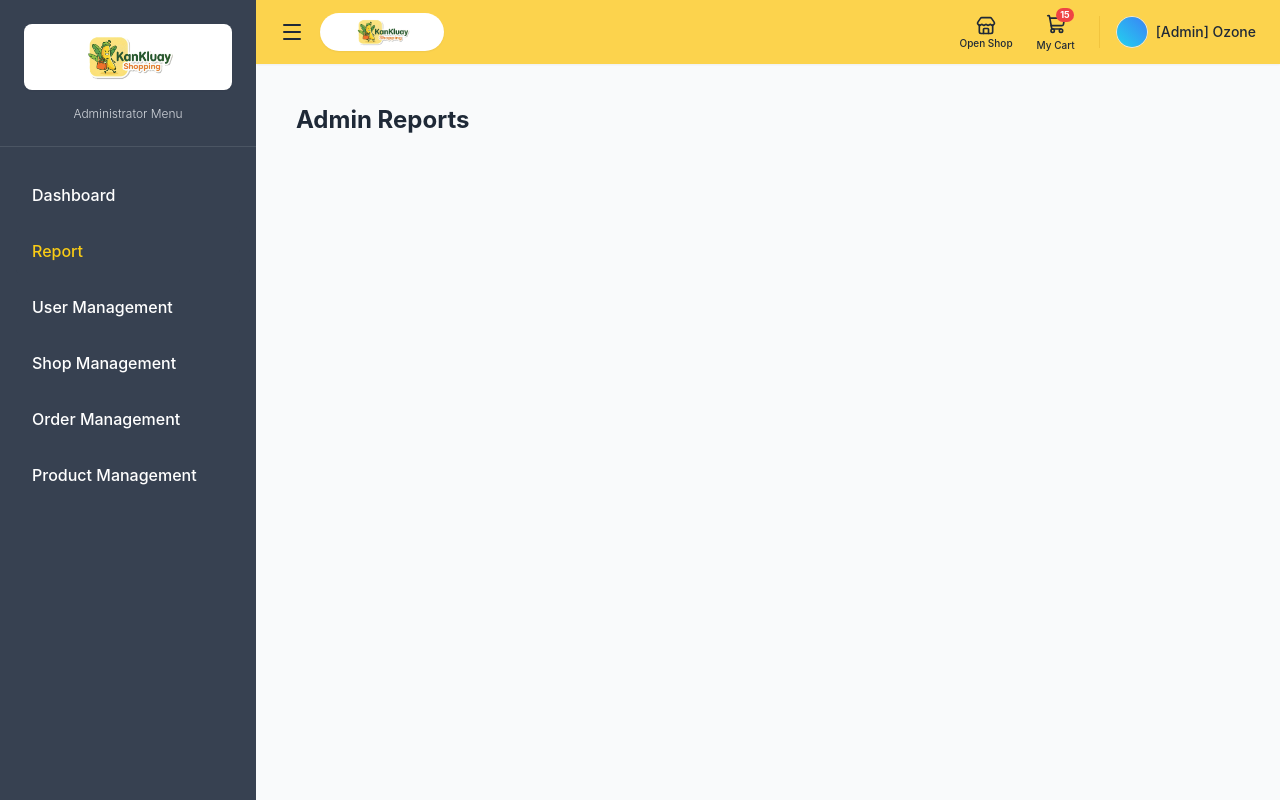
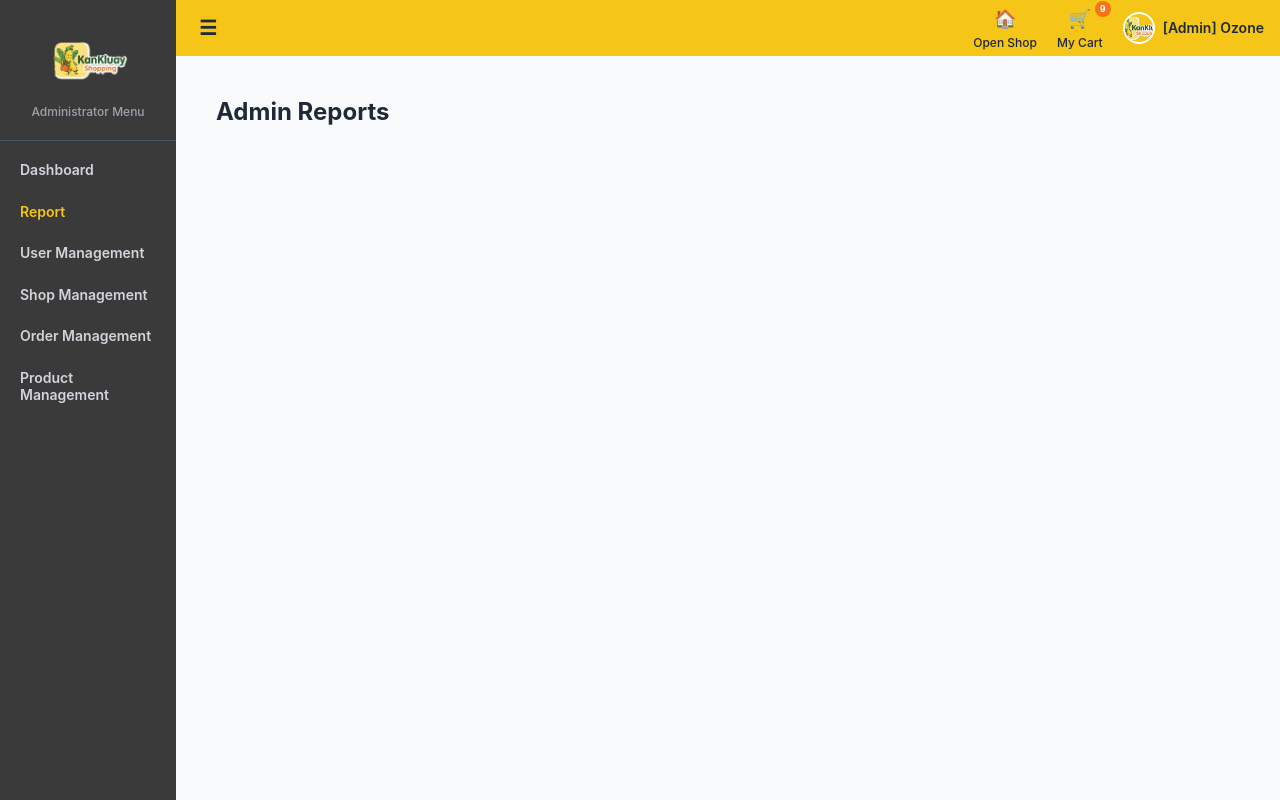
Before and after one commit to IEAR2548/KanKluay_Shopping, a Next.js app in the folder client/: page /admin/reports in a window 1280 px wide. Built offline with nearby package versions, Linux system fonts and the light colour scheme.

Commit message:
Add navbar and sidebar

```diff
--- a/client/components/admin/AdminNavbar.tsx
+++ b/client/components/admin/AdminNavbar.tsx
@@ -1,45 +1,35 @@
 'use client';
-
-import { Menu, ShoppingCart, Store } from 'lucide-react';
-import Image from 'next/image';
-import Logo from '@/components/ui/Logo';
 
 export default function AdminNavbar() {
   return (
-    <header className="h-16 bg-[#FCD34D] flex items-center justify-between px-6 shrink-0 shadow-sm z-10 sticky top-0">
-      <div className="flex items-center gap-4">
-        <button className="text-gray-800 hover:text-gray-600">
-          <Menu className="w-6 h-6" />
+    <div className="bg-[#F5C518] px-4 py-2 flex items-center gap-4 h-14">
+      <button className="text-gray-800 text-xl font-bold w-8">☰</button>
+
+      {/* Right side */}
+      <div className="ml-auto flex items-center gap-5 text-gray-800 text-xs font-medium">
+        {/* Open Shop */}
+        <button className="flex flex-col items-center gap-0.5 hover:opacity-70 transition">
+          <span className="text-lg">🏠</span>
+          <span>Open Shop</span>
         </button>
-        <div className="flex items-center bg-white rounded-full px-3 py-1 shadow-sm">
-          <Logo width={100} height={30} />
-        </div>
+
+        {/* My Cart */}
+        <button className="flex flex-col items-center gap-0.5 hover:opacity-70 transition relative">
+          <span className="text-lg">🛒</span>
+          <span className="absolute -top-1 -right-2 bg-orange-500 text-white text-[9px] rounded-full w-4 h-4 flex items-center justify-center font-bold">9</span>
+          <span>My Cart</span>
+        </button>
+
+        {/* Admin profile */}
+        <button className="flex items-center gap-2 hover:opacity-70 transition">
+          <img
+            src="/logo.png"
+            alt="Admin"
+            className="w-8 h-8 rounded-full object-cover border-2 border-white"
+          />
+          <span className="font-semibold text-sm">[Admin] Ozone</span>
+        </button>
       </div>
-
-      <div className="flex items-center gap-6">
-        <div className="flex flex-col items-center cursor-pointer text-gray-800 hover:text-gray-600">
-          <Store className="w-5 h-5 mb-0.5" />
-          <span className="text-[10px] font-medium leading-none">Open Shop</span>
-        </div>
-
-        <div className="flex flex-col items-center cursor-pointer text-gray-800 hover:text-gray-600 relative">
-          <div className="relative">
-            <ShoppingCart className="w-5 h-5 mb-0.5" />
-            <span className="absolute -top-1.5 -right-2 bg-red-500 text-white text-[9px] font-bold px-1 rounded-full">
-              15
-            </span>
-          </div>
-          <span className="text-[10px] font-medium leading-none mt-1">My Cart</span>
-        </div>
-
-        <div className="flex items-center gap-2 pl-4 border-l border-yellow-600/20 cursor-pointer">
-          <div className="w-8 h-8 rounded-full overflow-hidden bg-white border border-gray-200 flex-shrink-0">
-            {/* Avatar placeholder */}
-            <div className="w-full h-full bg-gradient-to-tr from-cyan-400 to-blue-500"></div>
-          </div>
-          <span className="text-sm font-medium text-gray-800">[Admin] Ozone</span>
-        </div>
-      </div>
-    </header>
+    </div>
   );
 }
--- a/client/components/admin/AdminSidebar.tsx
+++ b/client/components/admin/AdminSidebar.tsx
@@ -2,49 +2,45 @@
 
 import Link from 'next/link';
 import { usePathname } from 'next/navigation';
-import Logo from '@/components/ui/Logo';
+
+const NAV_ITEMS = [
+  { label: 'Dashboard',          href: '/admin/dashboard' },
+  { label: 'Report',             href: '/admin/reports' },
+  { label: 'User Management',    href: '/admin/users' },
+  { label: 'Shop Management',    href: '/admin/shops' },
+  { label: 'Order Management',   href: '/admin/orders' },
+  { label: 'Product Management', href: '/admin/products' },
+];
 
 export default function AdminSidebar() {
   const pathname = usePathname();
 
-  const navLinks = [
-    { name: 'Dashboard', href: '/admin/dashboard' },
-    { name: 'Report', href: '/admin/reports' },
-    { name: 'User Management', href: '/admin/users' },
-    { name: 'Shop Management', href: '/admin/shops' },
-    { name: 'Order Management', href: '/admin/orders' },
-    { name: 'Product Management', href: '/admin/products' },
-  ];
-
   return (
-    <aside className="w-64 bg-[#374151] text-white flex flex-col min-h-screen shrink-0">
-      <div className="p-6 flex flex-col items-center border-b border-gray-600">
-        <div className="bg-white rounded-lg p-2 w-full flex items-center justify-center mb-2 shadow-sm">
-          <Logo width={160} height={50} />
-        </div>
-        <div className="text-xs text-gray-300 mt-2 font-light">Administrator Menu</div>
+    <aside className="w-44 min-h-screen bg-[#3a3a3a] text-white flex flex-col flex-shrink-0">
+      {/* Logo */}
+      <div className="flex flex-col items-center py-5 border-b border-gray-600">
+        <img src="/logo.png" alt="KanKluay" className="w-20 h-20 object-contain" />
+        <span className="text-xs text-gray-400 mt-1 font-medium">Administrator Menu</span>
       </div>
 
-      <nav className="flex-1 py-6 px-4">
-        <ul className="space-y-2">
-          {navLinks.map((link) => {
-            const isActive = pathname.startsWith(link.href);
+      {/* Nav */}
+      <nav className="flex flex-col py-2">
+        {NAV_ITEMS.map(item => {
+          const isActive = pathname === item.href || pathname.startsWith(item.href + '/');
           return (
-              <li key={link.name}>
             <Link
-                  href={link.href}
-                  className={`block px-4 py-3 rounded-md font-medium transition-colors ${
+              key={item.href}
+              href={item.href}
+              className={`px-5 py-3 text-sm font-semibold transition-colors leading-tight ${
                 isActive
-                      ? 'text-yellow-400 bg-gray-700'
-                      : 'text-white hover:bg-gray-700 hover:text-gray-200'
+                  ? 'text-[#F5C518]'
+                  : 'text-gray-300 hover:text-white hover:bg-gray-700'
               }`}
             >
-                  {link.name}
+              {item.label}
             </Link>
-              </li>
           );
         })}
-        </ul>
       </nav>
     </aside>
   );
```
Lines whose indentation alone changed are shown as unchanged.
